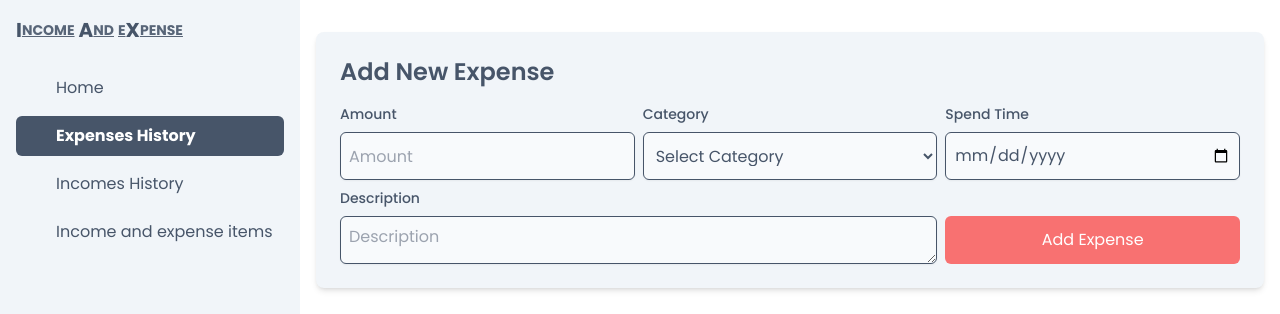
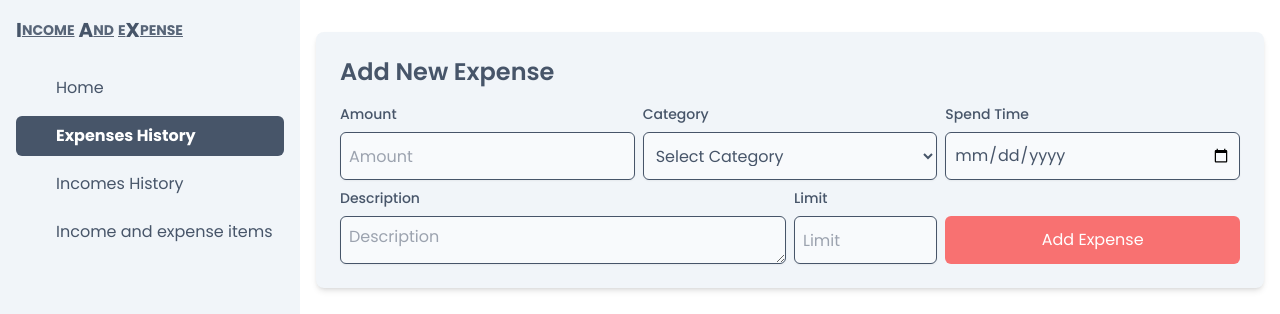
Before and after one commit to halituzan/income-and-expense, a Next.js app: page /en/expense-history in a window 1280 px wide. Shown: the top 314 px of the page. Built offline with nearby package versions, Linux system fonts and the light colour scheme; some icons are missing.

Commit message:
update and bug fixed

```diff
--- a/messages/en.json
+++ b/messages/en.json
@@ -25,7 +25,8 @@
         "description": "Description",
         "category": "Category",
         "selectCategory": "Select Category",
-        "spendTime": "Spend Time"
+        "spendTime": "Spend Time",
+        "limit": "Limit"
     },
     "Expense": {
         "title": "Add New Expense",
--- a/messages/tr.json
+++ b/messages/tr.json
@@ -25,7 +25,8 @@
         "description": "Açıklama",
         "category": "Kategori",
         "selectCategory": "Kategori Seçin",
-        "spendTime": "Harcama Zamanı"
+        "spendTime": "Harcama Zamanı",
+        "limit": "Limit"
     },
     "Expense": {
         "title": "Yeni Harcama Ekle",
--- a/src/components/Charts/Expenses.tsx
+++ b/src/components/Charts/Expenses.tsx
@@ -1,6 +1,7 @@
 "use client";
 import { selectExpenses, setExpenses } from "@/lib/features/expenditure";
 import getExpense from "@/services/Expense/getExpense";
+import { FormattedData } from "@/types";
 import { useTranslations } from "next-intl";
 import { useEffect } from "react";
 import { useDispatch, useSelector } from "react-redux";
@@ -16,7 +17,6 @@
   YAxis,
 } from "recharts";
 import useTheme from "../hooks/useTheme";
-import { Category, FormattedData } from "@/types";
 
 const Expenses = () => {
   const { theme } = useTheme();
--- a/src/components/Expense/index.tsx
+++ b/src/components/Expense/index.tsx
@@ -27,7 +27,7 @@
   const dispatch = useDispatch();
   const expenses = useSelector(selectExpenses);
   const expenseValues = useSelector(selectExpenseValues);
-  const { amount, categoryId, date, description } = expenseValues;
+  const { amount, categoryId, date, description, limit } = expenseValues;
   const [expenseCategories, setExpenseCategories] = useState<Category[]>([]);
   const [dateRange, setDateRange] = useState<Date[] | undefined[]>([undefined, undefined]);
   const [sort, setSort] = useState<"asc" | "desc" | null>(null);
@@ -51,7 +51,8 @@
         categoryId,
         date,
         description: description ?? "",
-        createdAt: new Date()
+        createdAt: new Date(),
+        limit
       };
       const data = setExpense(newExpense);
       const expensesData = getExpense();
@@ -92,7 +93,7 @@
 
   return (
     <div className='container mx-auto p-4'>
-      <HistoriesAddAction buttonColor={"expenses"} buttonText={tf("Expense.button")} values={expenseValues} categoryData={expenseCategories} dispatchHandler={dispatchHandler} addAction={addExpense} title={t("title")} />
+      <HistoriesAddAction buttonColor={"expenses"} buttonText={tf("Expense.button")} values={expenseValues} categoryData={expenseCategories} dispatchHandler={dispatchHandler} addAction={addExpense} title={t("title")} isLimit={true} />
 
       <div className='bg-slate-100 dark:bg-primary/80 p-6 rounded-lg shadow-md'>
         <div className='flex flex-col md:flex-row justify-between items-center w-full mb-2'>
--- a/src/components/FastAction.tsx
+++ b/src/components/FastAction.tsx
@@ -135,7 +135,7 @@
                 dispatchHandler(e.target.name as keyof ExpenditureValues, e.target.value);
               }
             }}
-            className='p-2 h-12 block w-full rounded-md border border-primary shadow-sm bg-slate-50 dark:bg-slate-400 outline-none focus:outline-none text-primary dark:text-white placeholder:text-slate-100'
+            className='p-2 h-12 block w-full rounded-md border border-primary shadow-sm bg-slate-50 dark:bg-slate-400 outline-none focus:outline-none text-primary dark:text-white placeholder:text-primary dark:placeholder:text-slate-100'
             required
           />
         </div>
@@ -156,7 +156,7 @@
                 dispatchHandler(e.target.name as keyof ExpenditureValues, e.target.value);
               }
             }}
-            className='p-2 h-12 block w-full rounded-md border border-primary shadow-sm bg-slate-50 dark:bg-slate-400 outline-none focus:outline-none text-primary dark:text-white placeholder:text-slate-100'
+            className='p-2 h-12 block w-full rounded-md border border-primary shadow-sm bg-slate-50 dark:bg-slate-400 outline-none focus:outline-none text-primary dark:text-white placeholder:text-primary dark:placeholder:text-slate-100'
             required
           />
         </div>
@@ -176,7 +176,7 @@
                 dispatchHandler(e.target.name as keyof ExpenditureValues, e.target.value);
               }
             }}
-            className='p-2 h-12 block w-full rounded-md border border-primary shadow-sm bg-slate-50 dark:bg-slate-400 outline-none focus:outline-none text-primary dark:text-white placeholder:text-slate-100'
+            className='p-2 h-12 block w-full rounded-md border border-primary shadow-sm bg-slate-50 dark:bg-slate-400 outline-none focus:outline-none text-primary dark:text-white placeholder:text-primary dark:placeholder:text-slate-100'
             required
           >
             <option value=''>{t("selectCategory")}</option>
@@ -212,7 +212,7 @@
                 dispatchHandler(e.target.name as keyof ExpenditureValues, e.target.value);
               }
             }}
-            className='p-2 h-12 block w-full rounded-md border border-primary shadow-sm bg-slate-50 dark:bg-slate-400 outline-none focus:outline-none text-primary dark:text-white placeholder:text-slate-100'
+            className='p-2 h-12 block w-full rounded-md border border-primary shadow-sm bg-slate-50 dark:bg-slate-400 outline-none focus:outline-none text-primary  dark:text-white placeholder:text-primary dark:placeholder:text-slate-100'
             required
           />
         </div>
--- a/src/components/HistoriesAddAction.tsx
+++ b/src/components/HistoriesAddAction.tsx
@@ -11,8 +11,9 @@
   title: string;
   buttonText: string;
   buttonColor: string;
+  isLimit: boolean
 };
-const validNames: (keyof ExpenditureValues)[] = ['amount', 'categoryId', 'date', 'description'];
+const validNames: (keyof ExpenditureValues)[] = ['amount', 'categoryId', 'date', 'description', 'limit'];
 const HistoriesAddAction = ({
   values,
   categoryData,
@@ -21,9 +22,10 @@
   title,
   buttonText,
   buttonColor,
+  isLimit = false
 }: Props) => {
   const t = useTranslations("Form")
-  const { amount, categoryId, date, description } = values;
+  const { amount, categoryId, date, description, limit } = values;
   const [categories, setCategories] = useState<Category[]>([]);
 
   useEffect(() => {
@@ -104,7 +106,7 @@
             required
           />
         </div>
-        <div className='col-span-12 md:col-span-8 mt-0'>
+        <div className='col-span-12 md:col-span-6 mt-0'>
           <label
             htmlFor='description'
             className='block text-sm font-medium text-primary dark:text-slate-100 mb-2'
@@ -125,6 +127,31 @@
             required
           />
         </div>
+        {
+          isLimit && <div className='col-span-12 md:col-span-2 mt-0'>
+            <label
+              htmlFor='limit'
+              className='block text-sm font-medium text-primary dark:text-slate-100 mb-2'
+            >
+              {t("limit")}
+            </label>
+            <input
+              type='number'
+              id='limit'
+              name='limit'
+              placeholder={t("limit")}
+              value={limit}
+              onChange={(e: React.ChangeEvent<HTMLInputElement>) => {
+                if (validNames.includes(e.target.name as keyof ExpenditureValues)) {
+                  dispatchHandler(e.target.name as keyof ExpenditureValues, e.target.value);
+                }
+              }}
+              className='p-2 h-12 block w-full rounded-md border border-primary shadow-sm bg-slate-50 dark:bg-primary/80 outline-none focus:outline-none text-primary dark:text-slate-100'
+
+            />
+          </div>
+        }
+
         <div className='col-span-12 md:col-span-4 self flex items-end '>
           <button
             type='submit'
--- a/src/components/Incomes/index.tsx
+++ b/src/components/Incomes/index.tsx
@@ -91,7 +91,7 @@
 
   return (
     <div className='container mx-auto p-4'>
-      <HistoriesAddAction buttonColor={"incomes"} buttonText={tf("Income.button")} title={t("title")} values={expenseValues} categoryData={incomesCategories} dispatchHandler={dispatchHandler} addAction={addIncome} />
+      <HistoriesAddAction isLimit={false} buttonColor={"incomes"} buttonText={tf("Income.button")} title={t("title")} values={expenseValues} categoryData={incomesCategories} dispatchHandler={dispatchHandler} addAction={addIncome} />
 
       <div className='bg-slate-100 dark:bg-primary/80 p-6 rounded-lg shadow-md'>
         <div className='flex flex-col md:flex-row justify-between items-center w-full mb-2'>
--- a/src/lib/features/expenditure/index.ts
+++ b/src/lib/features/expenditure/index.ts
@@ -7,6 +7,7 @@
   date?: any;
   description?: string;
   id?: string;
+  limit?: string;
 }
 
 export interface ExpenditureState {
--- a/src/types/index.tsx
+++ b/src/types/index.tsx
@@ -6,6 +6,7 @@
     description?: string
     categoryId?: string
     createdAt?: Date
+    limit?: string
 }
 export interface Category {
     id?: string;
```
